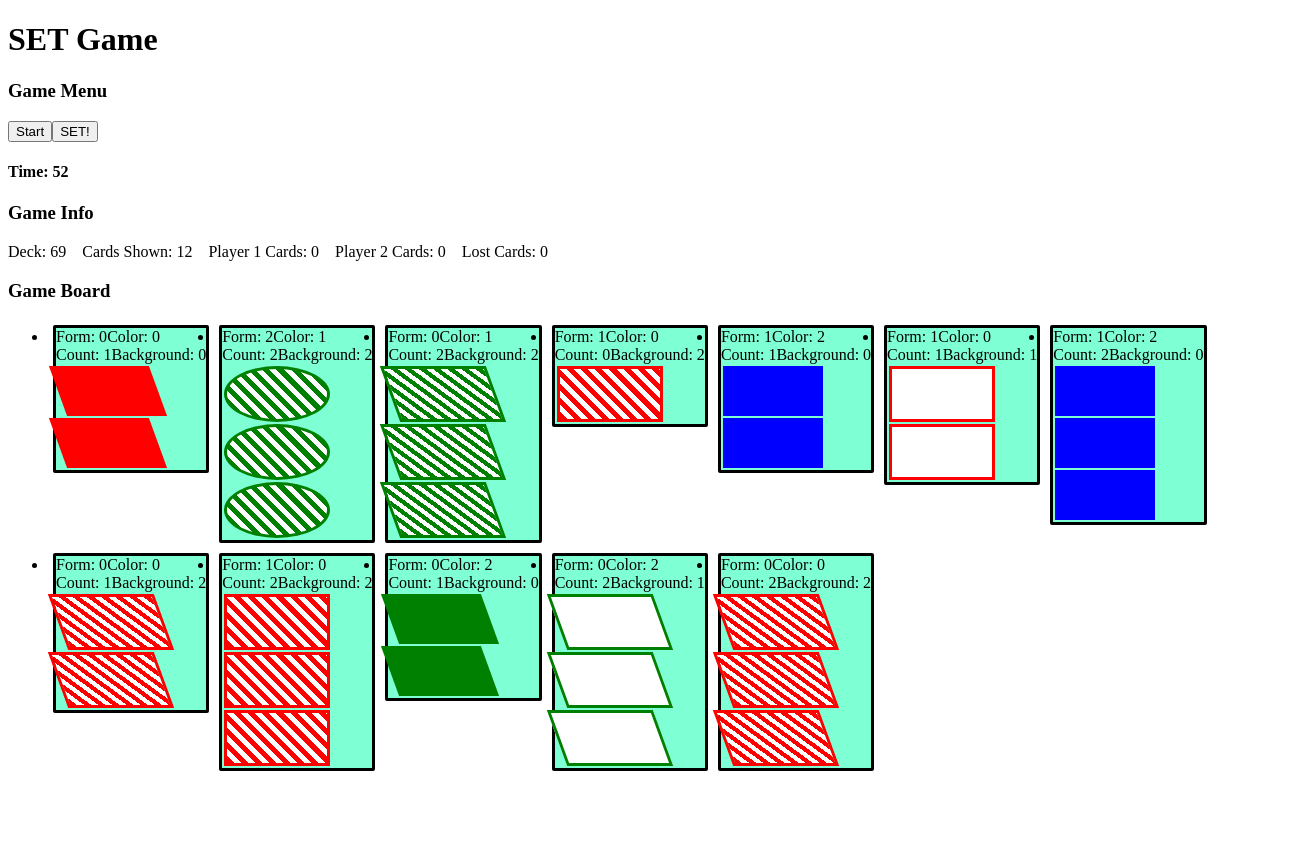
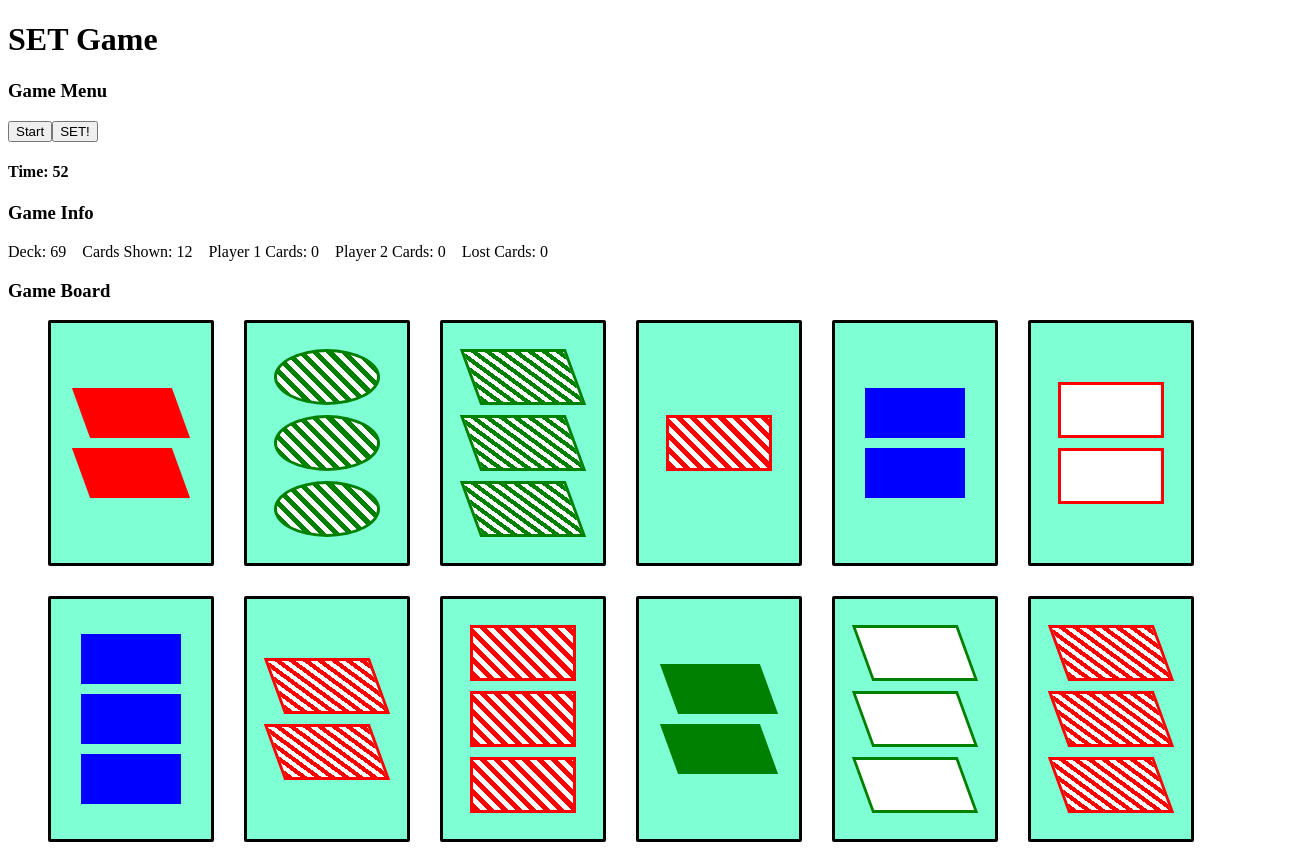
Before and after one commit to cylfox/trio-game, an Angular app in the folder legacy/angular-set-game/: page / in a window 1280 px wide. Both pictures are taken after a click on the button "Start". Shown: the whole page, 1312 px wide, since content can reach past the window. Before the commit the page ends 800 px from the top, so only its background shows below. Built offline with nearby package versions, Linux system fonts and the light colour scheme.

Commit message:
Style ready

```diff
--- a/legacy/angular-set-game/src/app/card/card.component.css
+++ b/legacy/angular-set-game/src/app/card/card.component.css
@@ -1,9 +1,15 @@
 .card {
   background-color: aquamarine;
-  width: fit-content;
+  width: 150px;
+  height: 230px;
   border: 3px solid black;
   border-radius: 2px;
-  margin: 5px;
+  /* text-align: -webkit-center; */
+  padding: 5px;
+
+  display: flex;
+  align-items: center;
+  justify-content: center;
 }
 
 .card:hover{
@@ -17,7 +23,7 @@
 }
 
 .padding {
-  margin: 2px;
+  margin: 10px;
 }
 
 .triangle {
--- a/legacy/angular-set-game/src/app/card/card.component.html
+++ b/legacy/angular-set-game/src/app/card/card.component.html
@@ -1,11 +1,13 @@
 <div class="card" *ngIf="card" [ngClass]="[selected ? 'card-selected' : '']">
-  <span>Form: {{ card.shape }}</span>
-  <span>Color: {{ card.color }}</span>
+  <!-- <span>Se: {{ card.shape }}</span>
+  <span>Cr: {{ card.color }}</span>
   <br />
-  <span>Count: {{ card.count }}</span>
-  <span>Background: {{ card.background }}</span>
-  <div
-    [ngClass]="getCardStyle(card)"
-    *ngFor="let i of fillArray(card.count + 1)"
-  ></div>
+  <span>Ct: {{ card.count }}</span>
+  <span>Bd: {{ card.background }}</span> -->
+  <div class="shape">
+    <div
+      [ngClass]="getCardStyle(card)"
+      *ngFor="let i of fillArray(card.count + 1)"
+    ></div>
+  </div>
 </div>
--- a/legacy/angular-set-game/src/app/game-board/game-board.component.css
+++ b/legacy/angular-set-game/src/app/game-board/game-board.component.css
@@ -1,4 +1,21 @@
+/* .game-board {
+  display: inline-flex;
+  flex-wrap: wrap;
+  gap: 12px;
+} */
+
 .game-board {
-    display: flex;
-    flex-wrap: wrap;
+  --gap: 30px;
+  display: inline-flex;
+  flex-wrap: wrap;
+  margin: calc(-1 * var(--gap)) 0 0 calc(-1 * var(--gap));
+  width: calc(100% + var(--gap));
 }
+
+.game-board > * {
+  margin: var(--gap) 0 0 var(--gap);
+}
+
+ul {
+  list-style-type: none;
+}
```
